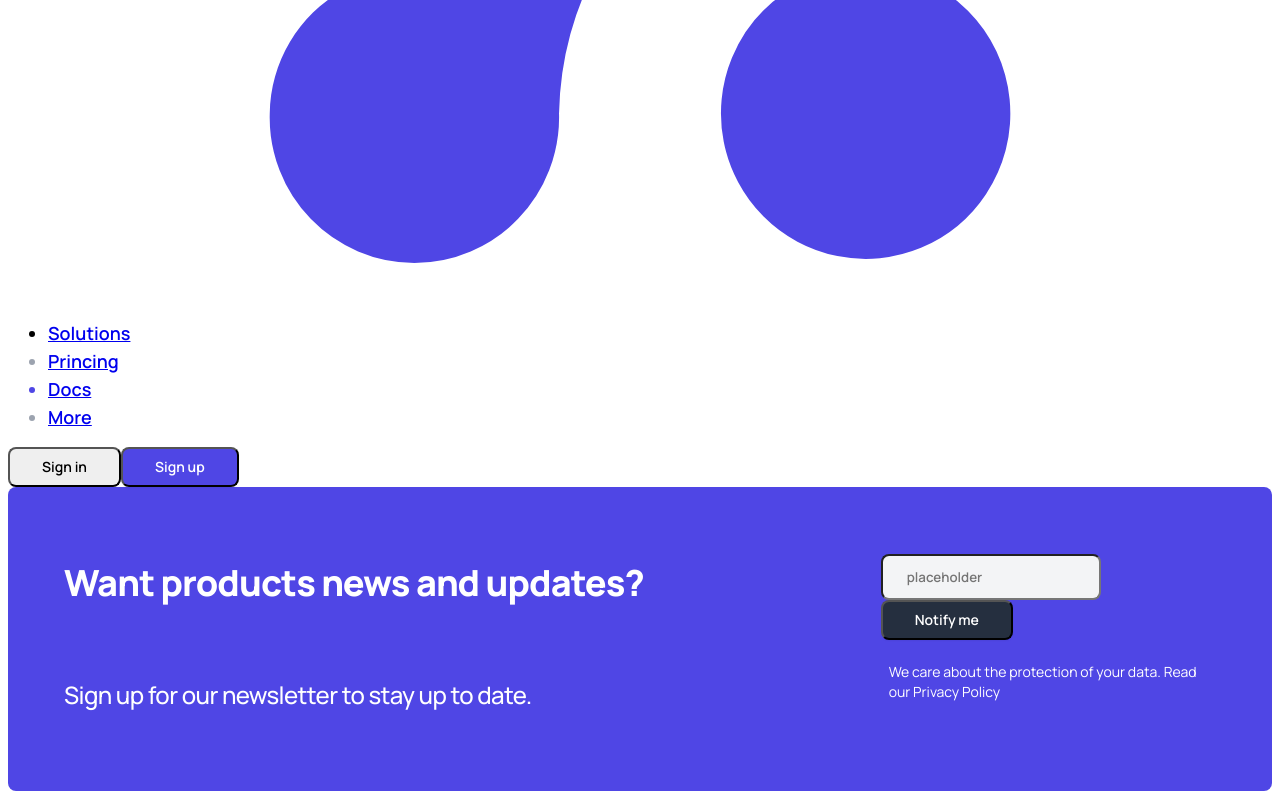
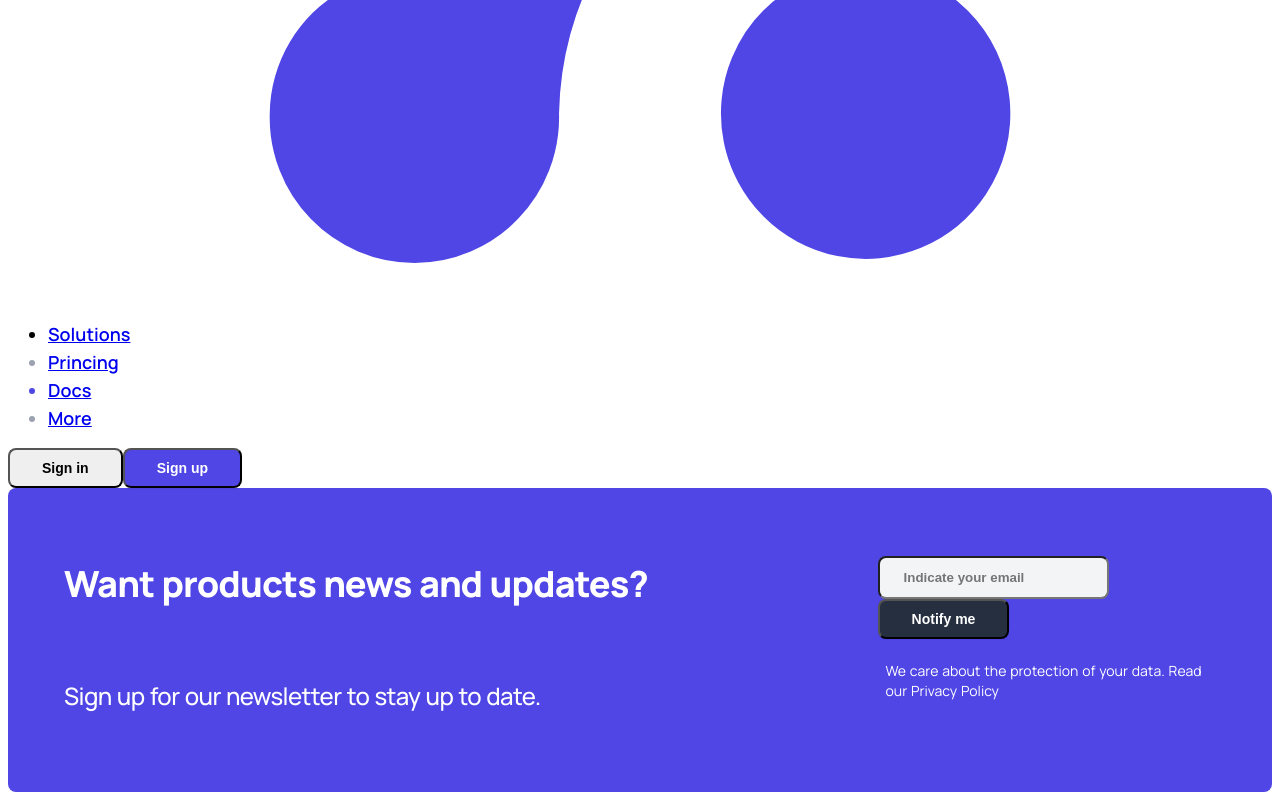
Before and after one commit to jocafernanro/sopra-techday-design-system-with-superpowers, a Vue app: page / in a window 1280 px wide. Shown: the part 865-1665 px from the top of the page. Built offline with nearby package versions, Linux system fonts and the light colour scheme.

Commit message:
some improvements

```diff
--- a/src/App.vue
+++ b/src/App.vue
@@ -5,14 +5,35 @@
 </template>
 
 <script>
-import HomePage from './components/pages/HomePage.vue';
+import HomePage from "./components/pages/HomePage.vue";
 
 export default {
   name: "App",
   components: {
-    HomePage
-  }
+    HomePage,
+  },
 };
 </script>
 
-<style></style>
+<style>
+:root {
+  --global-font-family: "Manrope", "Helvetica Neue", -apple-system,
+    BlinkMacSystemFont, "Segoe UI", Roboto, Arial, sans-serif;
+  --global-font-size: 1rem;
+  --font-weight-regular: 400;
+  --font-weight-bold: 700;
+}
+html,
+body {
+  font-family: var(--global-font-family) !important;
+  font-size: 16px;
+  font-weight: var(--font-weight-regular);
+  -webkit-font-smoothing: antialiased;
+  -moz-osx-font-smoothing: grayscale;
+  word-spacing: 1px;
+  -ms-text-size-adjust: 100%;
+  -webkit-text-size-adjust: 100%;
+  box-sizing: border-box;
+  scroll-behavior: smooth;
+}
+</style>
--- a/src/components/atoms/Button.vue
+++ b/src/components/atoms/Button.vue
@@ -1,5 +1,7 @@
 <template>
-  <button :class="[`${type}`]" class="button">{{ text }}</button>
+  <button :class="[`${type}`]" class="button">
+    {{ text }}
+  </button>
 </template>
 
 <script>
@@ -19,7 +21,6 @@ export default {
 
 <style scoped>
 .button {
-  font-family: "Manrope";
   @apply text-lg lg:text-sm font-semibold  px-8 py-2  rounded-lg;
 }
 
--- a/src/components/atoms/Input.vue
+++ b/src/components/atoms/Input.vue
@@ -1,14 +1,24 @@
 <template>
-  <input class="input" type="text" name="input" placeholder="placeholder" />
+  <input class="input" :type="type" name="input" :placeholder="placeholder" />
 </template>
 
 <script>
-export default {};
+export default {
+  props: {
+    placeholder: {
+      type: String,
+      required: true,
+    },
+    type: {
+      type: String,
+      requierd: true,
+    },
+  },
+};
 </script>
 
 <style scoped>
 .input {
-  font-family: "Manrope";
   @apply bg-gray-100 px-6 py-3 mr-4 font-semibold rounded-lg;
 }
 </style>
--- a/src/components/atoms/LinkItem.vue
+++ b/src/components/atoms/LinkItem.vue
@@ -20,6 +20,7 @@ export default {
       default: false,
     },
   },
+
   computed: {
     color() {
       return this.selected ? TYPE.SELECTED : this.type;
@@ -30,7 +31,6 @@ export default {
 
 <style scoped>
 .link-item {
-  font-family: "Manrope";
   @apply text-lg font-semibold mr-6;
 }
 
--- a/src/components/atoms/Paragraph.vue
+++ b/src/components/atoms/Paragraph.vue
@@ -15,7 +15,6 @@ export default {
 
 <style scoped>
 .paragraph {
-  font-family: "Manrope";
   @apply text-sm py-2 pl-2;
 }
 
--- a/src/components/atoms/Title.vue
+++ b/src/components/atoms/Title.vue
@@ -11,7 +11,6 @@ export default {
       type: String,
       required: true,
       validator: function(value) {
-        console.log(value);
         return value.match("h[1-6]");
       },
     },
@@ -25,7 +24,6 @@ export default {
 
 <style scoped>
 .title {
-  font-family: "Manrope";
   @apply inline-block tracking-tight font-bold;
 }
 
--- a/src/components/molecules/NewsletterForm.vue
+++ b/src/components/molecules/NewsletterForm.vue
@@ -1,6 +1,10 @@
 <template>
   <form @submit.prevent class="grid grid-cols-6 my-3">
-    <Input class="col-span-4 self-start" />
+    <Input
+      placeholder="Indicate your email"
+      type="'email'"
+      class="col-span-4 self-start"
+    />
     <Button class="col-span-2 " :type="buttonType" :text="'Notify me'" />
     <Paragraph class="col-span-6" :type="paragraphType"
       >We care about the protection of your data. Read our
@@ -11,9 +15,12 @@
 
 <script>
 import { TYPE } from "@/constants";
+
+// ATOMS
 import Input from "../atoms/Input";
 import Button from "../atoms/Button";
 import Paragraph from "../atoms/Paragraph";
+
 export default {
   props: {
     type: {
@@ -21,16 +28,19 @@ export default {
       default: "primary",
     },
   },
+
   components: {
     Input,
     Button,
     Paragraph,
   },
+
   data() {
     return {
       TYPE,
     };
   },
+
   computed: {
     buttonType() {
       let buttonType;
@@ -45,10 +55,9 @@ export default {
           break;
       }
 
-      console.log(buttonType);
-
       return buttonType;
     },
+
     paragraphType() {
       let paragraphType = TYPE.SECONDARY;
       if ([TYPE.PRIMARY, TYPE.SECONDARY].includes(this.type))
```
